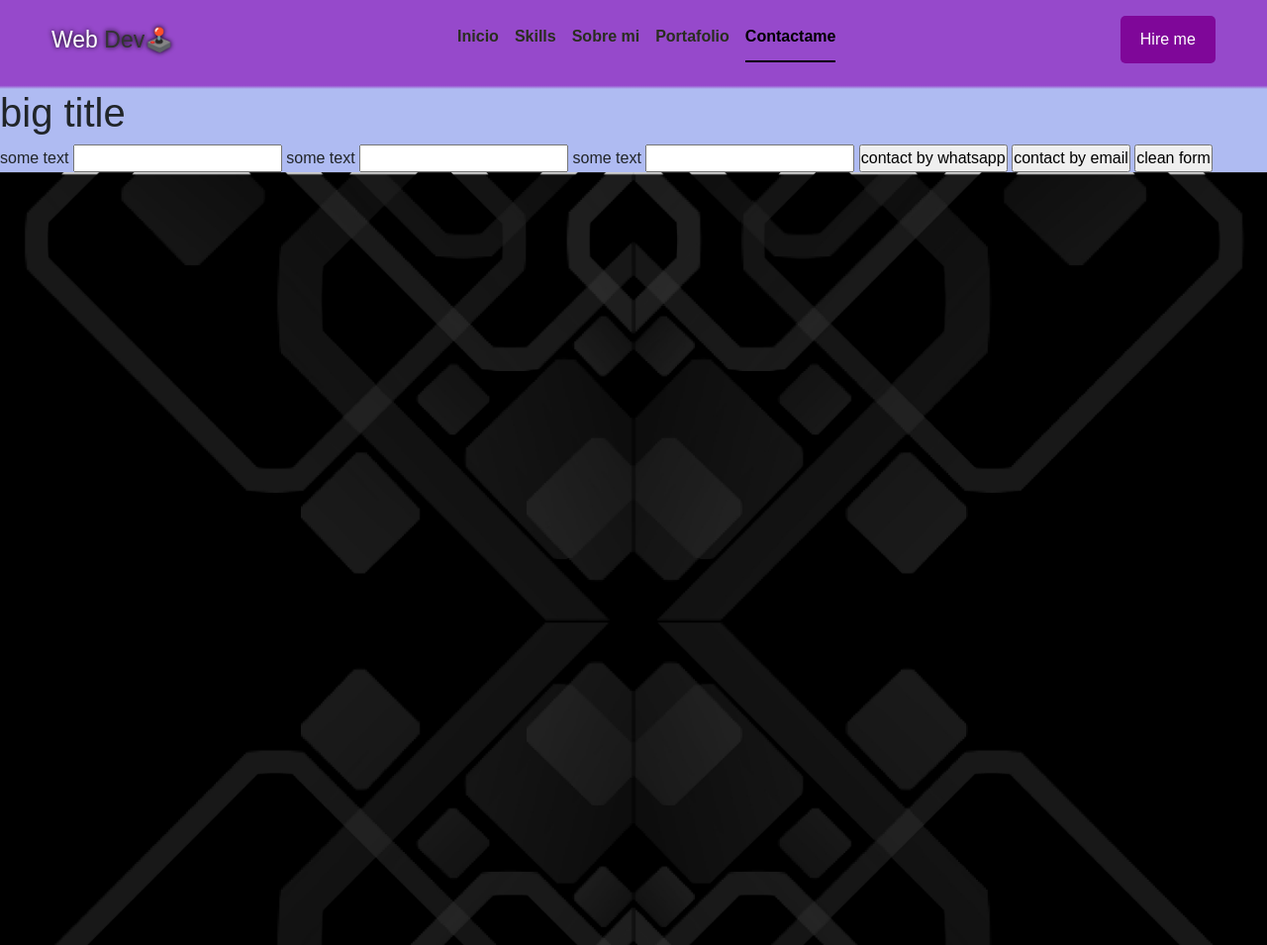
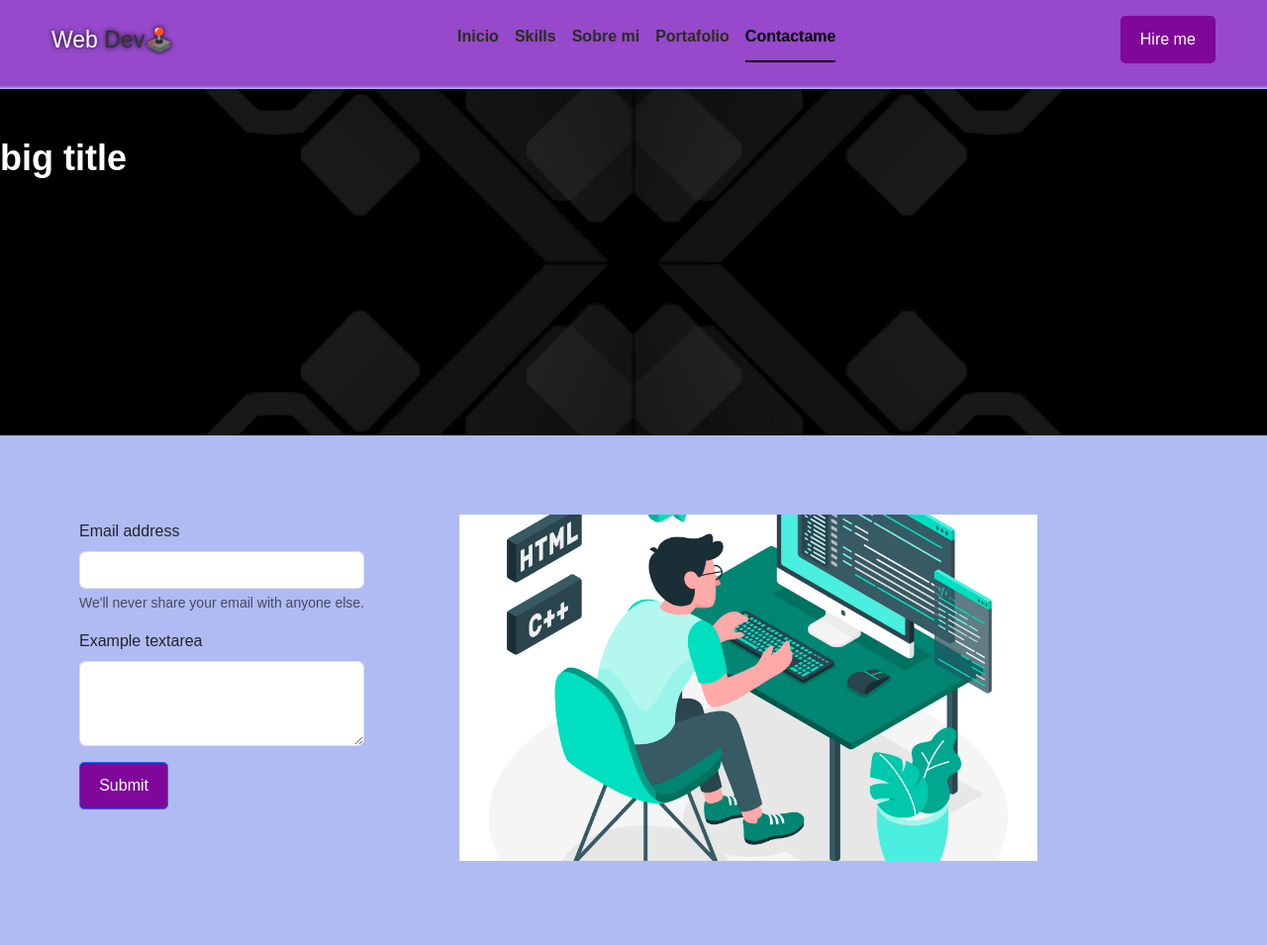
Before and after one commit to 4ndr3steban/PF-MonsalveVasquez, a plain HTML site: page pages/contact-me.html in a window 1280 px wide. Shown: the top 955 px of the page at 99% size. Drawn offline with nearby package versions, Linux system fonts and the light colour scheme.

Commit message:
add SEO y buenas practicas

```diff
--- a/pages/contact-me.html
+++ b/pages/contact-me.html
@@ -6,7 +6,9 @@
     <link href="https://cdn.jsdelivr.net/npm/bootstrap@5.3.3/dist/css/bootstrap.min.css" rel="stylesheet" integrity="sha384-QWTKZyjpPEjISv5WaRU9OFeRpok6YctnYmDr5pNlyT2bRjXh0JMhjY6hW+ALEwIH" crossorigin="anonymous">
     <link rel="stylesheet" href="https://cdnjs.cloudflare.com/ajax/libs/remixicon/4.1.0/remixicon.min.css">
     <link rel="stylesheet" href="../styles/styles.css">
-    <title>Contact me</title>
+    <title>Contact me - page to contact me</title>
+    <meta name="description" content="formulario para enviar un correo electronico de contacto al propietario de la pagina">
+    <meta name="keywords"  content="Información de contacto, Conéctate, Consultas, Comunicación, Redes sociales, Formulario de contacto">
 </head>
 <body>
     <header>
@@ -35,27 +37,26 @@
     </header>
 
     <main>
-        <section>
-            <h1>big title</h1>
+        <section class="contactmeback">
+            <h1 class="titlecontact">big title</h1>
         </section>
-        <section>
-            <div>
-                <form action="">
-                    <label for="">some text</label>
-                    <input type="text">
-                    <label for="">some text</label>
-                    <input type="text">
-                    <label for="">some text</label>
-                    <input type="text">
-                    <input type="button" value="contact by whatsapp">
-                    <input type="button" value="contact by email">
-                    <input type="button" value="clean form">
-                </form>
-            </div>
-            <div>
-                <img class="test-img" src="../static/test.jpg" alt="imagen acompañante del formulario">
-            </div>
+
+        <section class="containter-head">
+            <form class="contactform">
+                <div class="mb-3">
+                  <label for="exampleInputEmail1" class="form-label">Email address</label>
+                  <input type="email" class="form-control" id="exampleInputEmail1" aria-describedby="emailHelp">
+                  <div id="emailHelp" class="form-text">We'll never share your email with anyone else.</div>
+                </div>
+                <div class="mb-3">
+                    <label for="exampleFormControlTextarea1" class="form-label">Example textarea</label>
+                    <textarea class="form-control" id="exampleFormControlTextarea1" rows="3"></textarea>
+                </div>
+                <button type="submit" class="btn btn-primary">Submit</button>
+            </form>
+            <div class="image-main"></div>
         </section>
+
     </main>
     <footer class="container-fluid">
         <div class="column">
--- a/styles/styles.css
+++ b/styles/styles.css
@@ -219,7 +219,29 @@ section .headTitle{
     margin-top: 2rem;
 }
 
+.contactmeback{
+    width: 100%;
+    min-height: 350px;
+    background-color: #333;
+    background-image: url(../static/test.jpg);
+    background-size: cover;
+    background-position: center;
+}
 
+.titlecontact {
+    margin-bottom: 1rem;
+    padding-top: 3rem;
+    color: #fff;
+    text-align: left;
+    font-size: 2.25rem;
+    font-weight: 600;
+}
+
+.contactform{
+    margin-left: 3rem;
+    margin-right: 6rem;
+    margin-bottom: 3rem;
+}
 
 footer{
     background-color: #9649cbff;
```
Also changed, not shown: index.html (+3 -1 lines), pages/about-me.html (+3 -1 lines), pages/portafolio.html (+4 -2 lines), pages/skills.html (+3 -1 lines).
